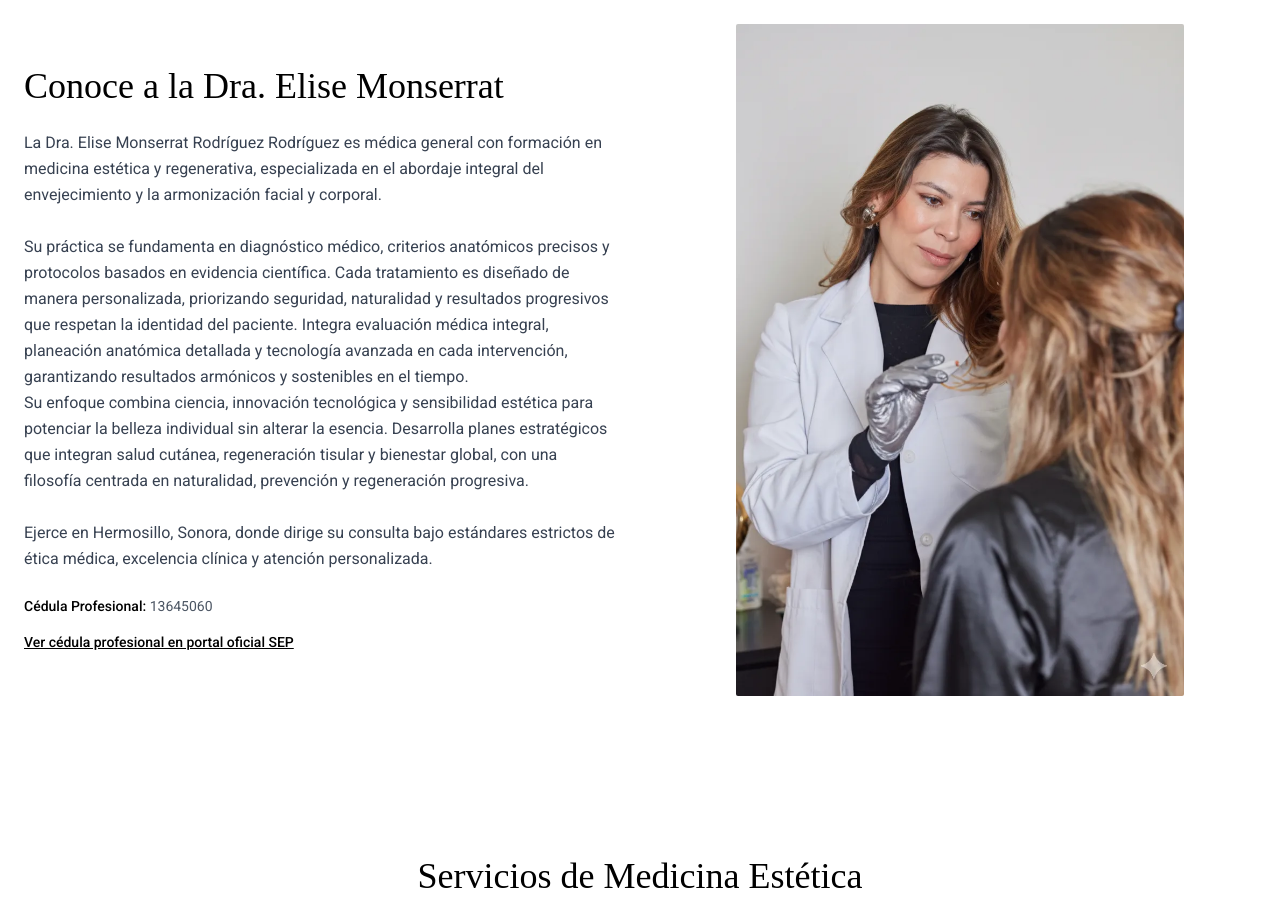
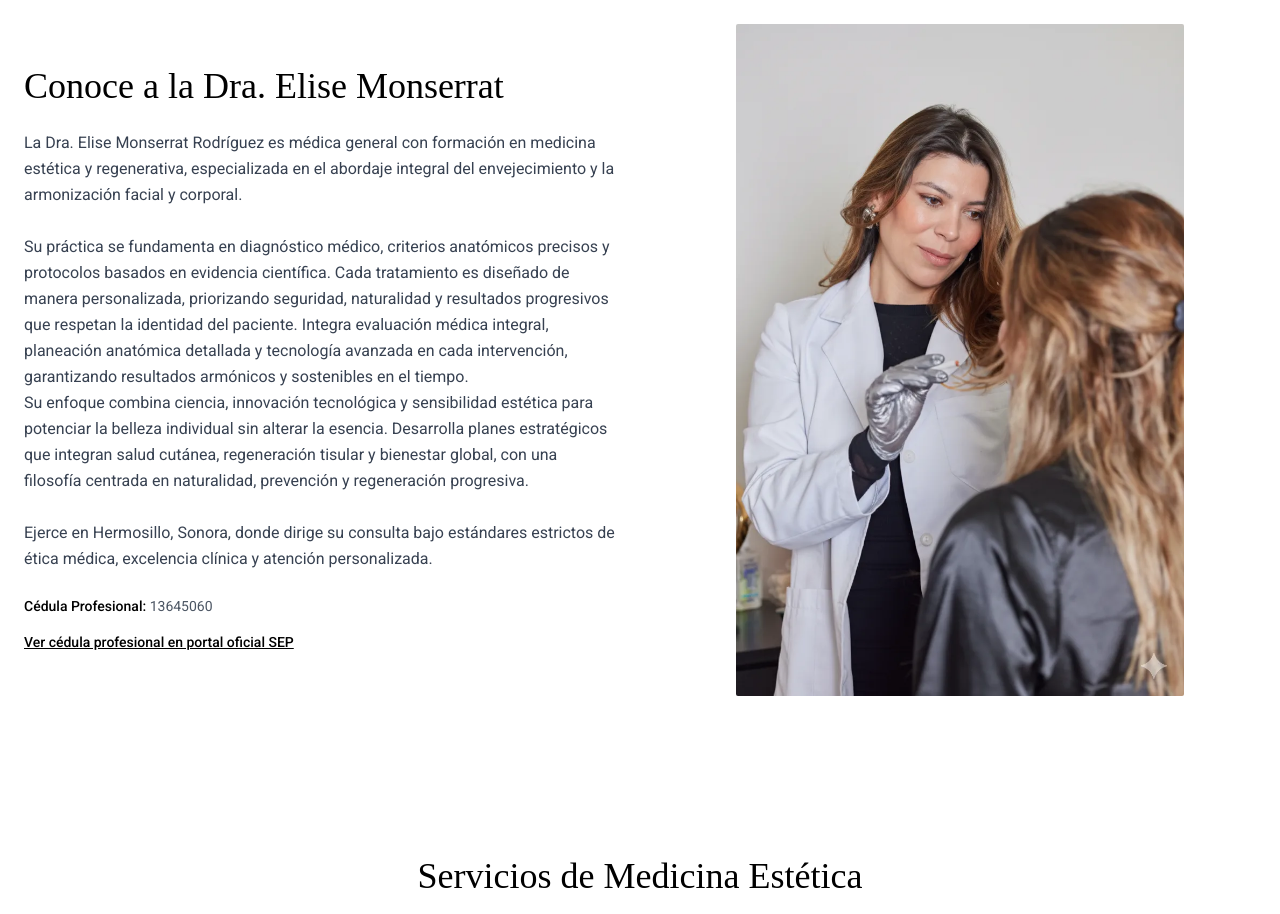
Before and after one commit to JCOMPRR/drempage, a React (Vite) app: page / in a window 1280 px wide. Shown: the part 920-1834 px from the top of the page. Built offline with nearby package versions, Linux system fonts and the light colour scheme; a web font is replaced by a local one.

Commit message:
Se borro un apellio en sobre mi

```diff
--- a/src/components/SobreMi.jsx
+++ b/src/components/SobreMi.jsx
@@ -36,18 +36,18 @@ export default function SobreMi() {
           </h2>
 
           <p className="mt-6 text-gray-700 leading-relaxed">
-            La Dra. Elise Monserrat Rodríguez Rodríguez es médica general con
-            formación en medicina estética y regenerativa, especializada en el
-            abordaje integral del envejecimiento y la armonización facial y
-            corporal.
+            La Dra. Elise Monserrat Rodríguez es médica general con formación en
+            medicina estética y regenerativa, especializada en el abordaje
+            integral del envejecimiento y la armonización facial y corporal.
             <br /> <br />
             Su práctica se fundamenta en diagnóstico médico, criterios
             anatómicos precisos y protocolos basados en evidencia científica.
             Cada tratamiento es diseñado de manera personalizada, priorizando
             seguridad, naturalidad y resultados progresivos que respetan la
-            identidad del paciente. Integra evaluación médica integral, planeación anatómica detallada y
-            tecnología avanzada en cada intervención, garantizando resultados
-            armónicos y sostenibles en el tiempo.
+            identidad del paciente. Integra evaluación médica integral,
+            planeación anatómica detallada y tecnología avanzada en cada
+            intervención, garantizando resultados armónicos y sostenibles en el
+            tiempo.
             <br />
             Su enfoque combina ciencia, innovación tecnológica y sensibilidad
             estética para potenciar la belleza individual sin alterar la
```
